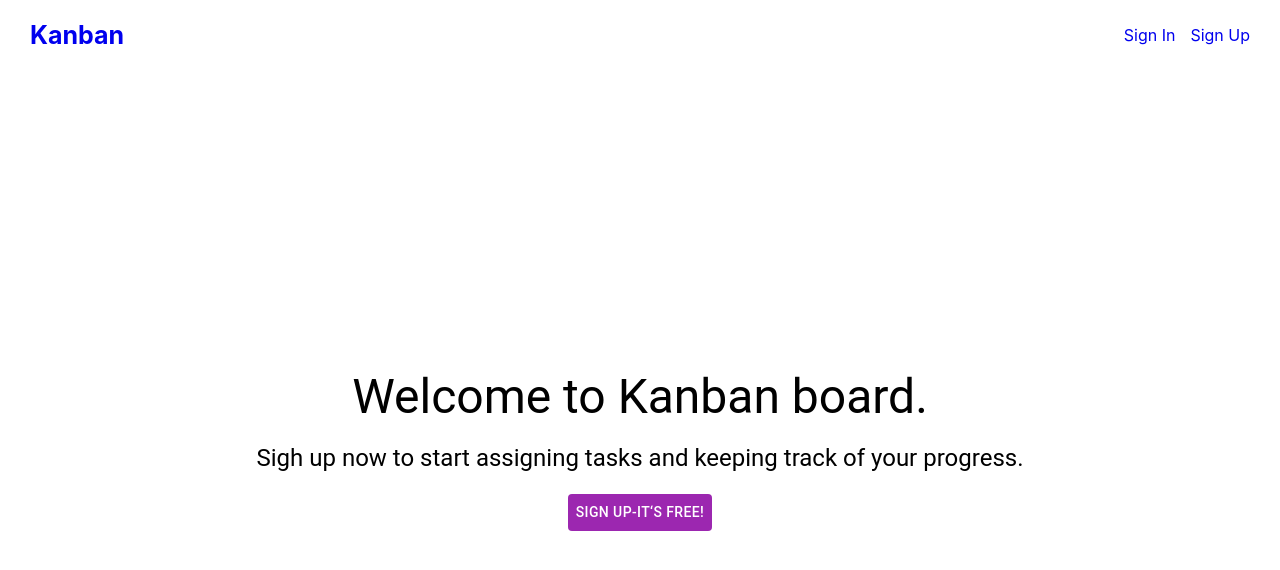
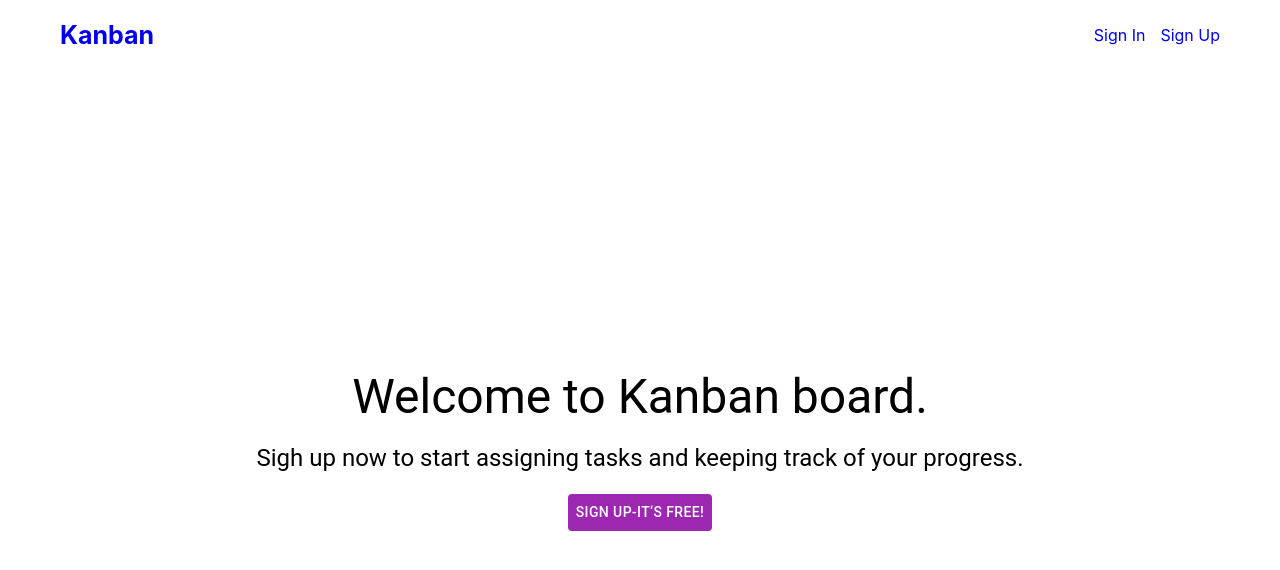
Before and after one commit to Lokor4ik/KanbanBoard, a React (Create React App) app in the folder app/: page / in a window 1280 px wide. Shown: the top 570 px of the page. Built offline with nearby package versions, Linux system fonts and the light colour scheme.

Commit message:
changed wrapper for navBar

```diff
--- a/app/src/shared/NavBar/NavBar.scss
+++ b/app/src/shared/NavBar/NavBar.scss
@@ -1,5 +1,5 @@
 .header__wrapper {
-  padding: 20px 30px 0px 30px;
+  padding: 20px 60px 0px 60px;
 }
 
 .navbar {
```
